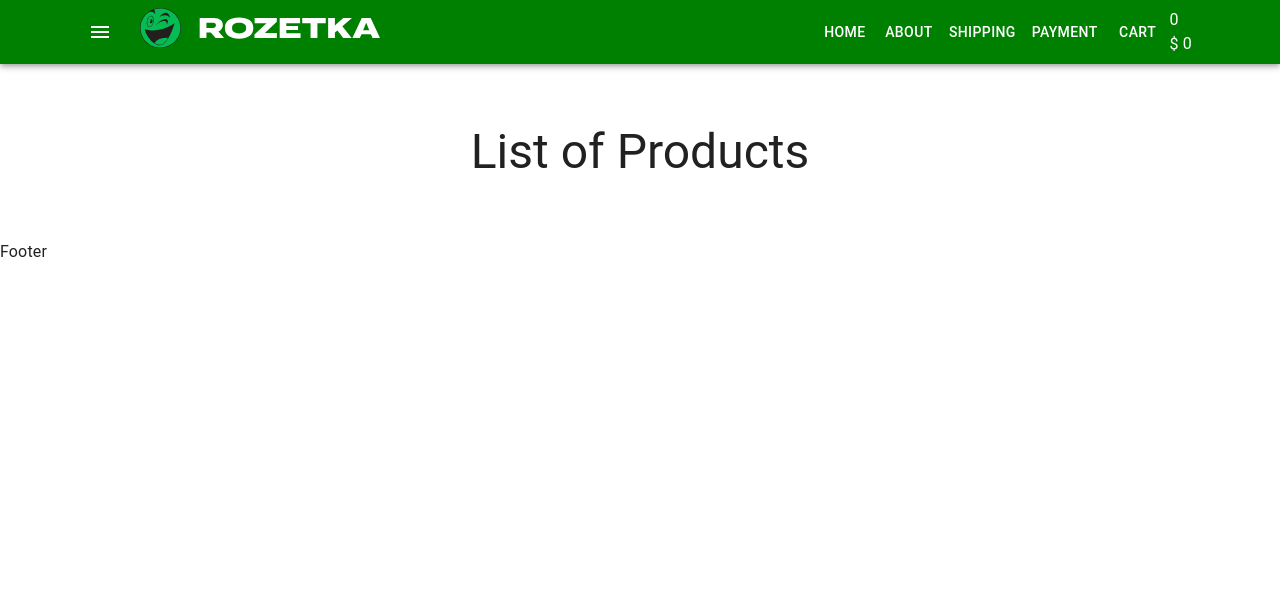
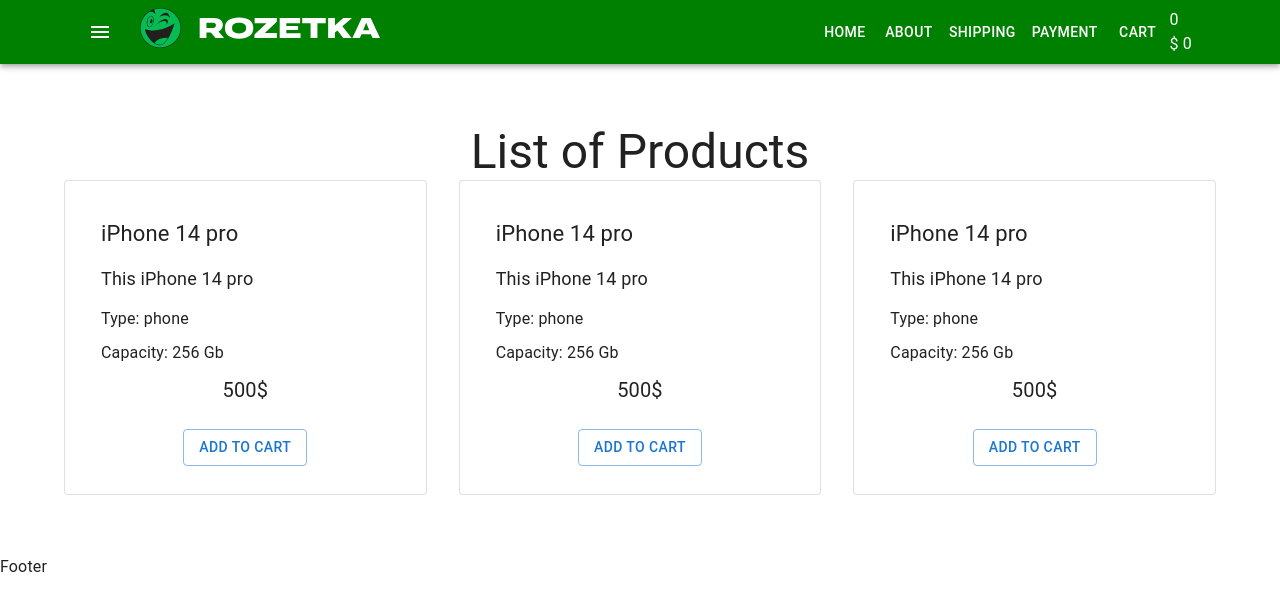
Before and after one commit to MaksAntoshkin/react-22-10, a React (Create React App) app: page / in a window 1280 px wide. Shown: the top 610 px of the page. Built offline with nearby package versions, Linux system fonts and the light colour scheme.

Commit message:
add ProductsListItem

```diff
--- /dev/null
+++ b/src/components/Products/ProductListItem.scss
@@ -0,0 +1,28 @@
+.product {
+    padding: 20px;
+}
+
+.product-title {
+    font-size: 22px;
+    margin-bottom: 15px;
+}
+
+.product-description {
+    font-size: 18px;
+    margin-bottom: 15px;
+}
+
+.product-features {
+    font-size: 16px;
+    margin-bottom: 10px;
+}
+
+.product-price {
+    font-size: 20px;
+    text-align: center;
+}
+
+.btns-wrap {
+    display: flex;
+    justify-content: center;
+}
--- a/src/components/Products/ProductsList.tsx
+++ b/src/components/Products/ProductsList.tsx
@@ -1,4 +1,5 @@
-import { Typography } from '@mui/material'
+import { Grid, Typography } from '@mui/material'
+import ProductsListItem from './ProductsListItem'
 
 type Props = {}
 const ProductsList = (props: Props) => {
@@ -7,6 +8,17 @@
             <Typography variant="h3" component="h2" align="center">
                 List of Products
             </Typography>
+            <Grid container spacing={4}>
+                <Grid item xs={12} sm={6} md={4}>
+                    <ProductsListItem />
+                </Grid>
+                <Grid item xs={12} sm={6} md={4}>
+                    <ProductsListItem />
+                </Grid>
+                <Grid item xs={12} sm={6} md={4}>
+                    <ProductsListItem />
+                </Grid>
+            </Grid>
         </>
     )
 }
--- /dev/null
+++ b/src/components/Products/ProductsListItem.tsx
@@ -0,0 +1,21 @@
+import { Button, Card, CardActions, CardContent } from '@mui/material'
+import './ProductListItem.scss'
+
+type Props = {}
+const ProductsListItem = (props: Props) => {
+    return (
+        <Card className="product" variant="outlined">
+            <CardContent>
+                <div className="product-title">iPhone 14 pro</div>
+                <div className="product-description">This iPhone 14 pro</div>
+                <div className="product-features">Type: phone</div>
+                <div className="product-features">Capacity: 256 Gb</div>
+                <div className="product-price">500$</div>
+            </CardContent>
+            <CardActions className="btns-wrap">
+                <Button variant="outlined">Add to cart</Button>
+            </CardActions>
+        </Card>
+    )
+}
+export default ProductsListItem
```
